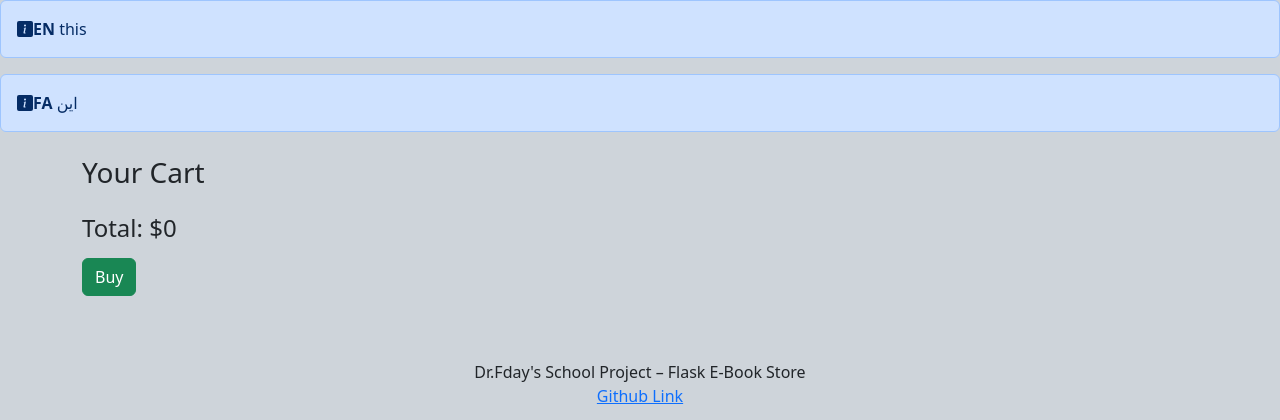
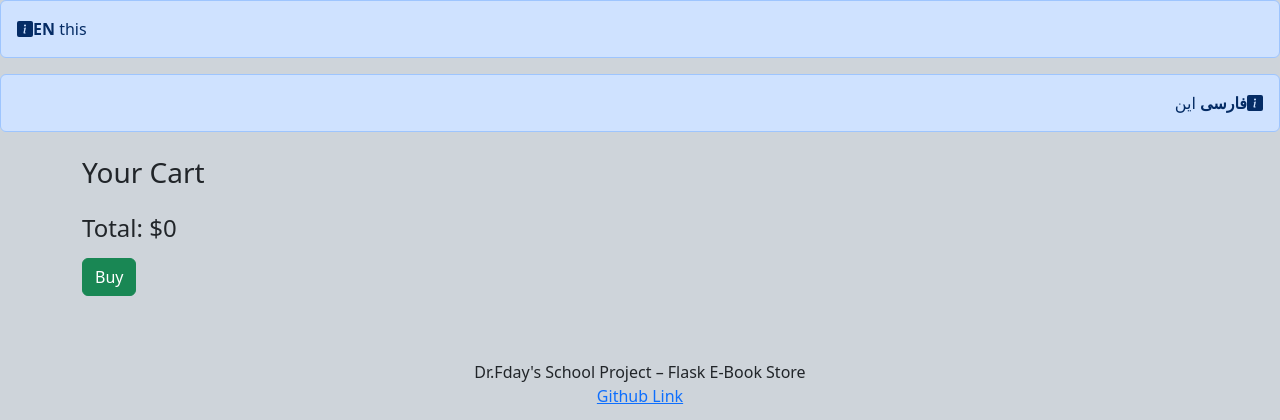
Before and after one commit to DrFday/flask-store, a Flask app: page /cart in a window 1280 px wide. Shown: the part 56-476 px from the top of the page. Run offline with Flask 3, Linux system fonts and the light colour scheme.

Commit message:
Update base.html

```diff
--- a/templates/base.html
+++ b/templates/base.html
@@ -29,13 +29,13 @@
     <strong> EN</strong> this
   </div>
 </div>
-<div class="alert alert-primary d-flex align-items-center" role="alert">
+<div class="alert alert-primary d-flex align-items-center d-flex justify-content-end" role="alert">
+  <div>
+    <strong> فارسی</strong> این
+  </div>
   <svg xmlns="http://www.w3.org/2000/svg" width="16" height="16" fill="currentColor" class="bi bi-info-square-fill" viewBox="0 0 16 16">
-  <path d="M0 2a2 2 0 0 1 2-2h12a2 2 0 0 1 2 2v12a2 2 0 0 1-2 2H2a2 2 0 0 1-2-2zm8.93 4.588-2.29.287-.082.38.45.083c.294.07.352.176.288.469l-.738 3.468c-.194.897.105 1.319.808 1.319.545 0 1.178-.252 1.465-.598l.088-.416c-.2.176-.492.246-.686.246-.275 0-.375-.193-.304-.533zM8 5.5a1 1 0 1 0 0-2 1 1 0 0 0 0 2"/>
-</svg>
-  <div align="right">
-    <strong> FA</strong> این
-  </div>
+    <path d="M0 2a2 2 0 0 1 2-2h12a2 2 0 0 1 2 2v12a2 2 0 0 1-2 2H2a2 2 0 0 1-2-2zm8.93 4.588-2.29.287-.082.38.45.083c.294.07.352.176.288.469l-.738 3.468c-.194.897.105 1.319.808 1.319.545 0 1.178-.252 1.465-.598l.088-.416c-.2.176-.492.246-.686.246-.275 0-.375-.193-.304-.533zM8 5.5a1 1 0 1 0 0-2 1 1 0 0 0 0 2"/>
+  </svg>
 </div>
 {% block content %}{% endblock %}
 
```
